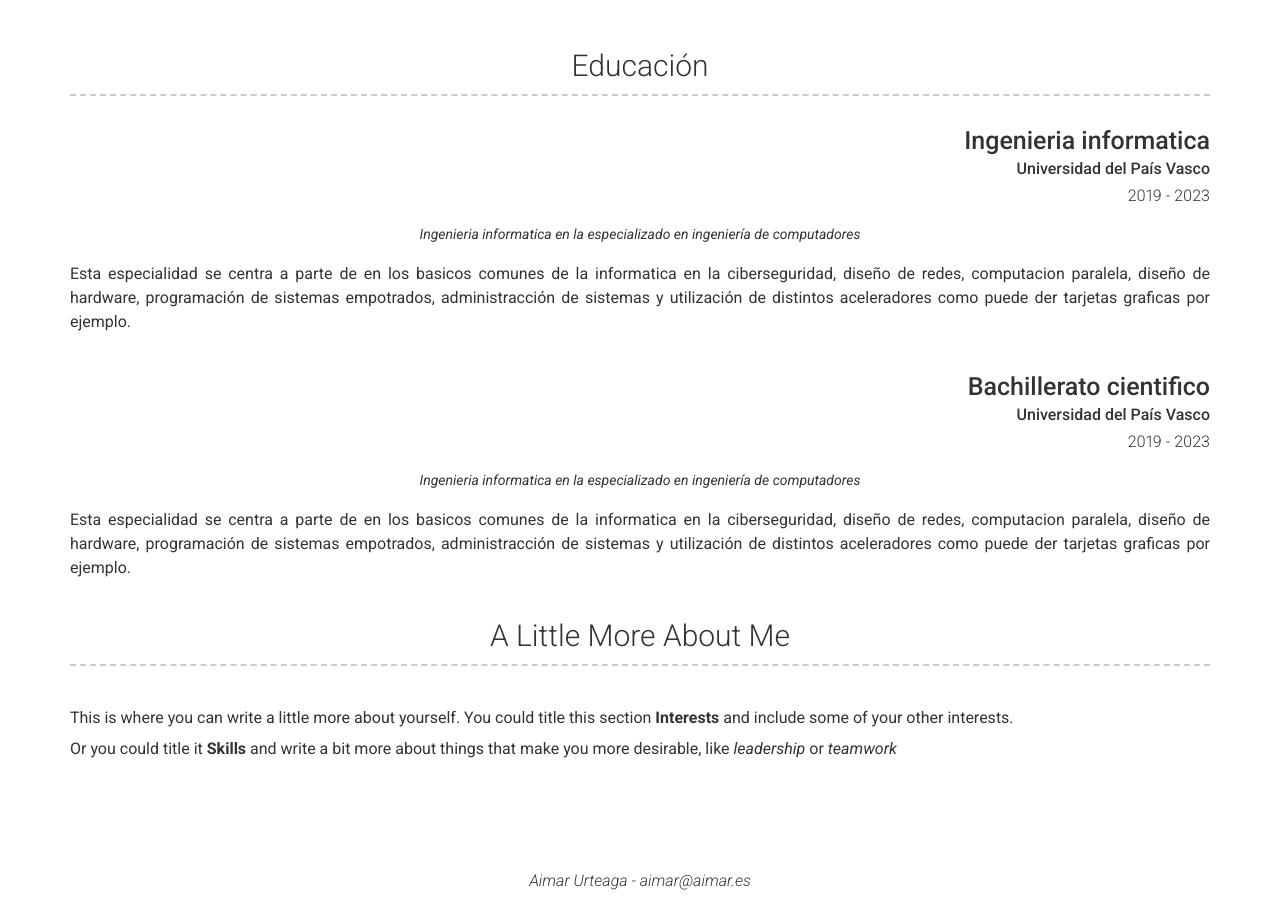
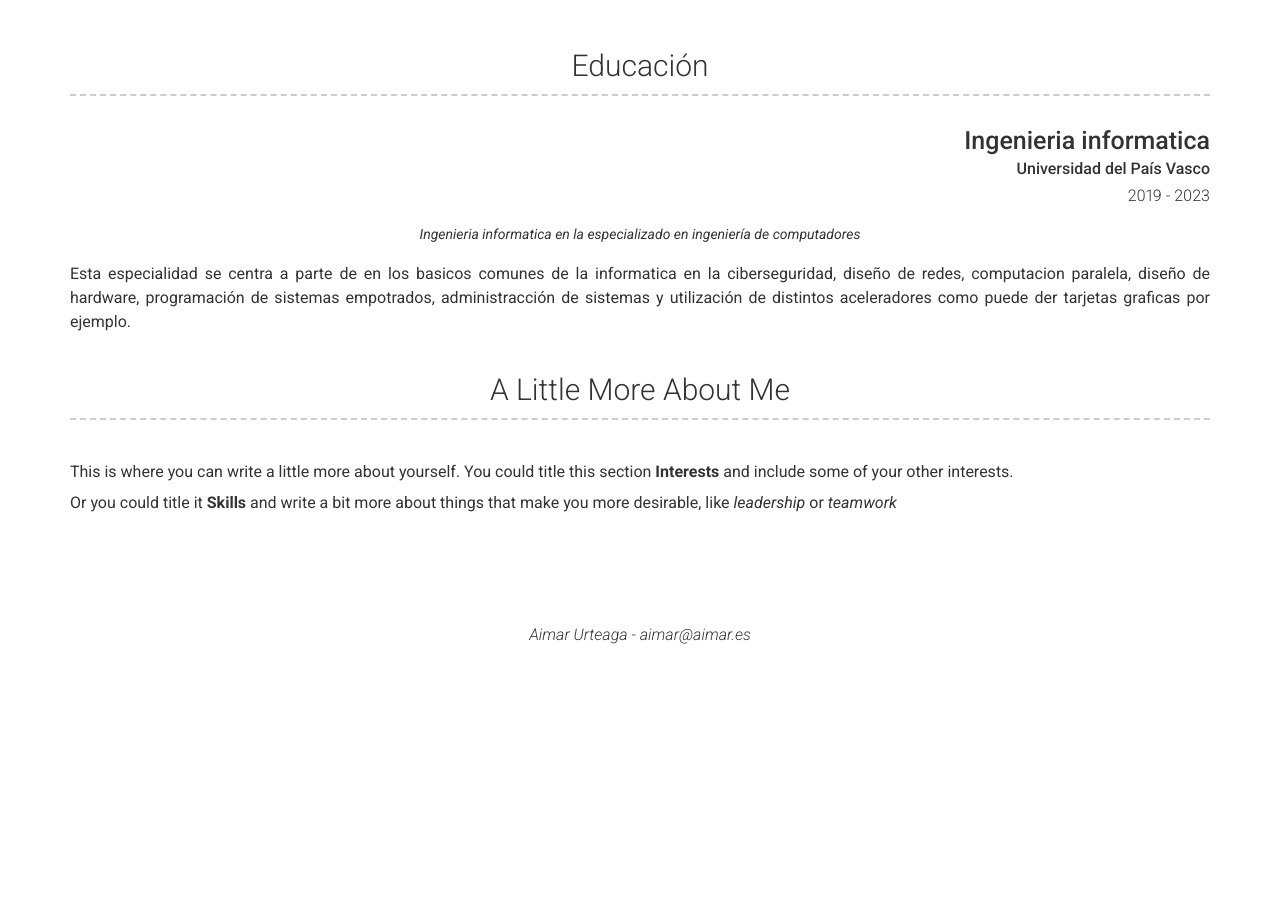
Before and after one commit to AimarUrteaga/curr-culum-vitae, a Jekyll site: the page built from index.md, in a window 1280 px wide and 900 px high, scrolled down 928 px. Built offline with Jekyll 4.4.1, drawn with Linux system fonts in a browser that asks for light colours; nearby versions of some CDN libraries; after the commit the page ends 1582 px from its top, so only the background shows below that.

Commit message:
first commit

```diff
--- a/_config.yml
+++ b/_config.yml
@@ -109,14 +109,6 @@ content:
           Ingenieria informatica en la especializado en ingeniería de computadores
         description: | # this will include new lines to allow paragraphs
           Esta especialidad se centra a parte de en los basicos comunes de la informatica en la ciberseguridad, diseño de redes, computacion paralela, diseño de hardware, programación de sistemas empotrados, administracción de sistemas y utilización de distintos aceleradores como puede der tarjetas graficas por ejemplo.
-      - layout: top-right
-        title: Bachillerato cientifico
-        sub_title: Universidad del País Vasco
-        caption: 2019 - 2023
-        quote: >
-          Ingenieria informatica en la especializado en ingeniería de computadores
-        description: | # this will include new lines to allow paragraphs
-          Esta especialidad se centra a parte de en los basicos comunes de la informatica en la ciberseguridad, diseño de redes, computacion paralela, diseño de hardware, programación de sistemas empotrados, administracción de sistemas y utilización de distintos aceleradores como puede der tarjetas graficas por ejemplo.
   - title: A Little More About Me
     layout: text
     content: | # this will include new lines to allow paragraphs
```
